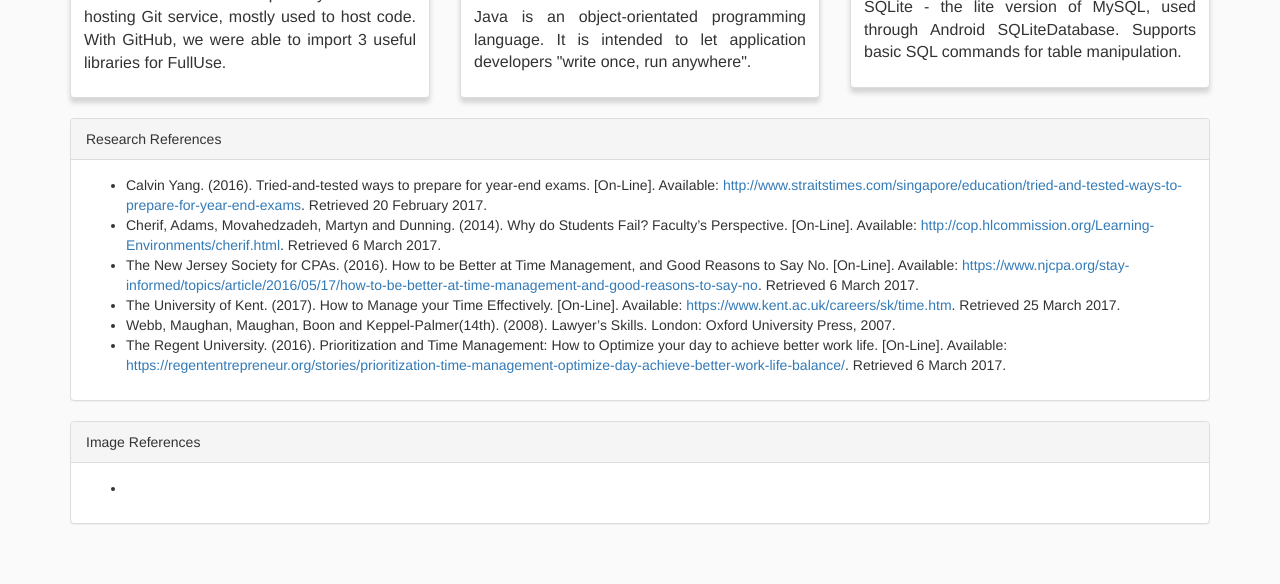
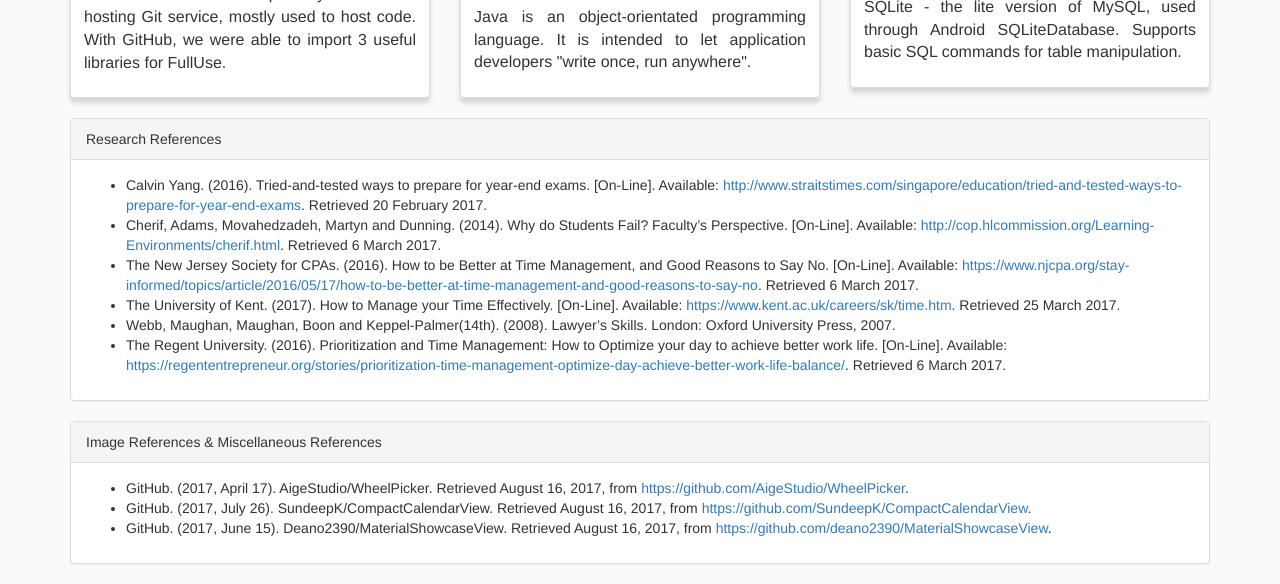
Before and after one commit to cheongalc/fulluse, a plain HTML site: page credits.html in a window 1280 px wide. Shown: the part 816-1400 px from the top of the page. Before the commit the page ends 1360 px from the top, so only its background shows below. Drawn offline with nearby package versions, Linux system fonts and the light colour scheme.

Commit message:
Added partial Github ref for credits.html

```diff
--- a/credits.html
+++ b/credits.html
@@ -129,10 +129,12 @@
 			</div>
 		</div>
 		<div class="panel panel-default">
-			<div class="panel-heading">Image References</div>
+			<div class="panel-heading">Image References &amp; Miscellaneous References</div>
 			<div class="panel-body">
 				<ul>
-					<li></li>
+					<li>GitHub. (2017, April 17). AigeStudio/WheelPicker. Retrieved August 16, 2017, from <a href="https://github.com/AigeStudio/WheelPicker">https://github.com/AigeStudio/WheelPicker</a>.</li>
+					<li>GitHub. (2017, July 26). SundeepK/CompactCalendarView. Retrieved August 16, 2017, from <a href="https://github.com/SundeepK/CompactCalendarView">https://github.com/SundeepK/CompactCalendarView</a>.</li>
+					<li>GitHub. (2017, June 15). Deano2390/MaterialShowcaseView. Retrieved August 16, 2017, from <a href="https://github.com/deano2390/MaterialShowcaseView">https://github.com/deano2390/MaterialShowcaseView</a>.</li>
 				</ul>
 			</div>
 		</div>
```
